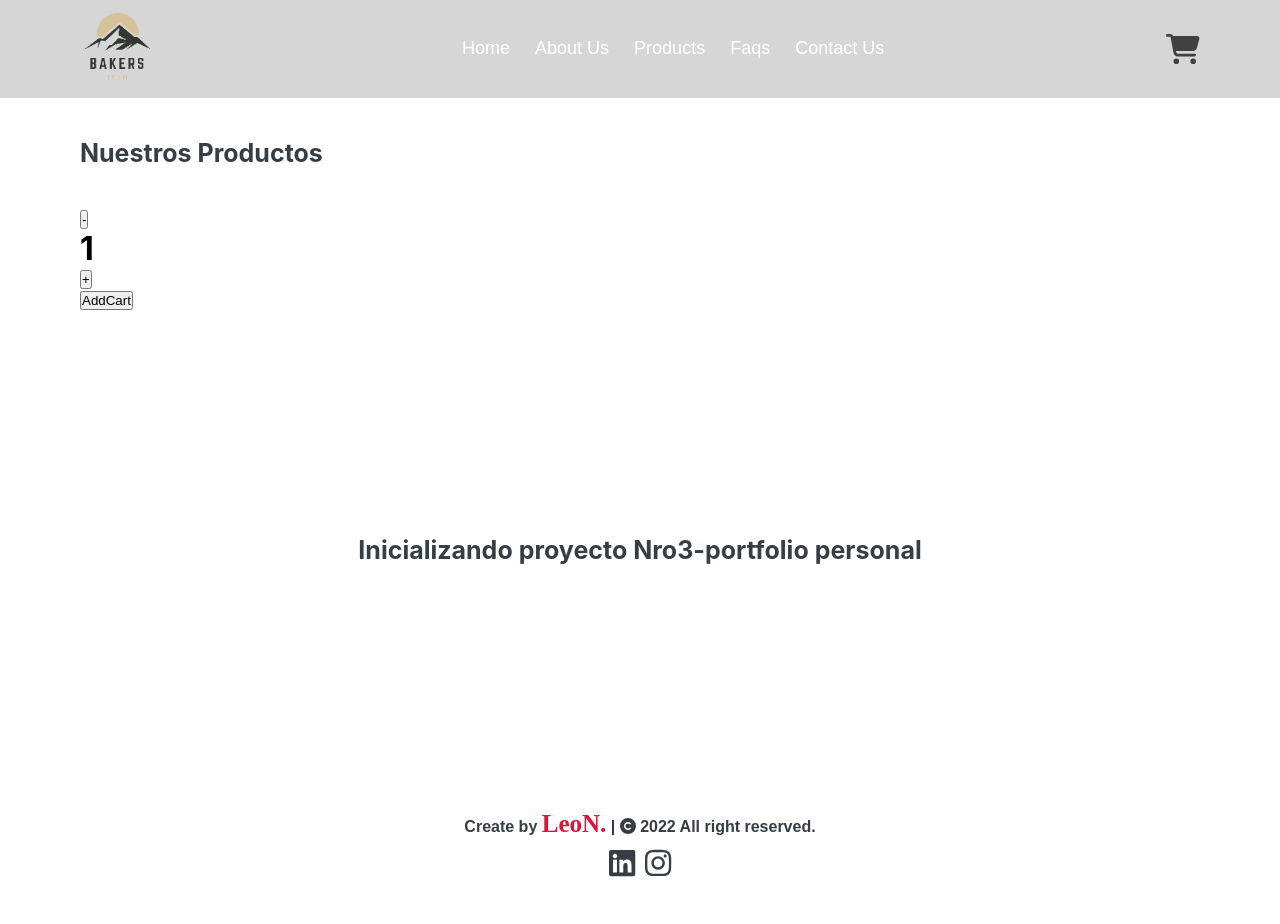
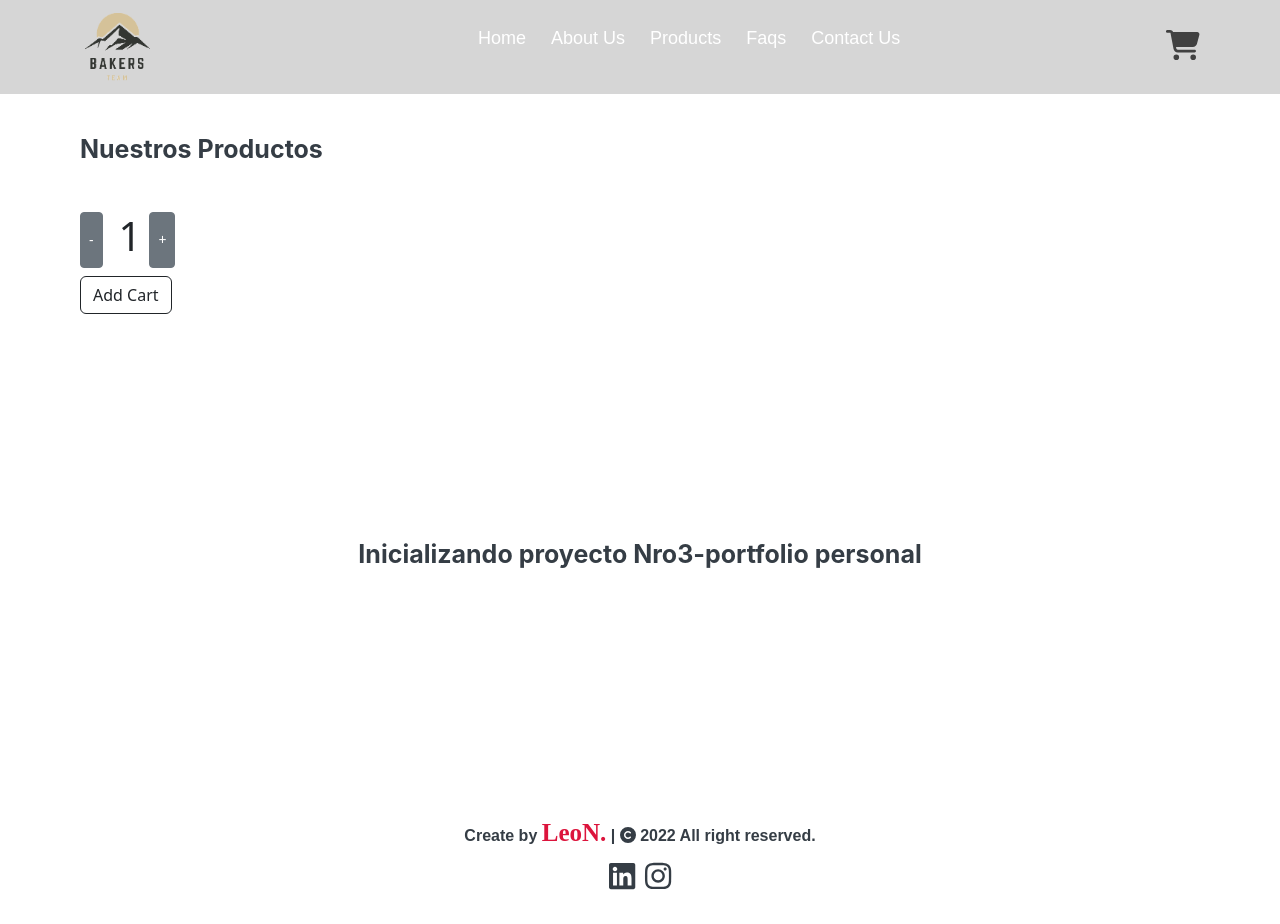
Before and after one commit to Leonumbe/ReactFinalProject-LeoNumbela, a React (Create React App) app: page / in a window 1280 px wide. Built offline with nearby package versions, Linux system fonts and the light colour scheme.

Commit message:
Se implementa boostrap y se aplica al desafio

```diff
--- a/package.json
+++ b/package.json
@@ -9,7 +9,9 @@
     "@fortawesome/free-solid-svg-icons": "^6.1.1",
     "@fortawesome/react-fontawesome": "^0.2.0",
     "babel-plugin-macros": "^3.1.0",
+    "bootstrap": "^5.2.0",
     "react": "^18.2.0",
+    "react-bootstrap": "^2.4.0",
     "react-dom": "^18.2.0",
     "react-router-dom": "^6.3.0",
     "react-scripts": "5.0.1",
--- a/src/components/ItemCount/index.jsx
+++ b/src/components/ItemCount/index.jsx
@@ -27,14 +27,17 @@ const ItemCount = ({minStock, maxStock}) => {
     }
     return(
         <div className="max-width">
-            <div>
-                <button onClick={clickDecrease}>-</button>
-                <h1>{count}</h1>
-                <button onClick={clickIncrease}>+</button>
+
+            <div className="d-grid gap-2 d-md-flex justify-content-st-center btn-sm" >
+                <button onClick={clickDecrease} className="btn btn-secondary me-md-2 btn-sm" type="button">-</button>
+                    <h1>{count}</h1>
+                <button onClick={clickIncrease} className="btn btn-secondary btn-sm" type="button">+</button>
             </div>
-            <div>
-                <button onClick={addCart}>AddCart</button>
+            <div className="d-grid gap-2 d-md-flex justify-content-st-center btn-sm mt-2" >
+                <button onClick={addCart} type="button" className="btn btn-outline-dark">Add Cart</button>
             </div>
+
+
         </div>
     );
 }
--- a/src/components/ItemListContainer/index.jsx
+++ b/src/components/ItemListContainer/index.jsx
@@ -10,4 +10,4 @@ function ItemListContainer(props){
         </section>
     )
 }
-export default ItemListContainer ;
+export default ItemListContainer;
--- a/src/index.js
+++ b/src/index.js
@@ -2,6 +2,11 @@ import React from 'react';
 import ReactDOM from 'react-dom/client';
 import './index.css';
 import App from './App';
+//toastify
+import 'react-toastify/dist/ReactToastify.css';
+//boostrap
+import 'bootstrap/dist/css/bootstrap.css';
+
 
 
 
```
Also changed, not shown: src/App.js (+6 -3 lines), 1 other file (tests, documents, lock files or other folders).
